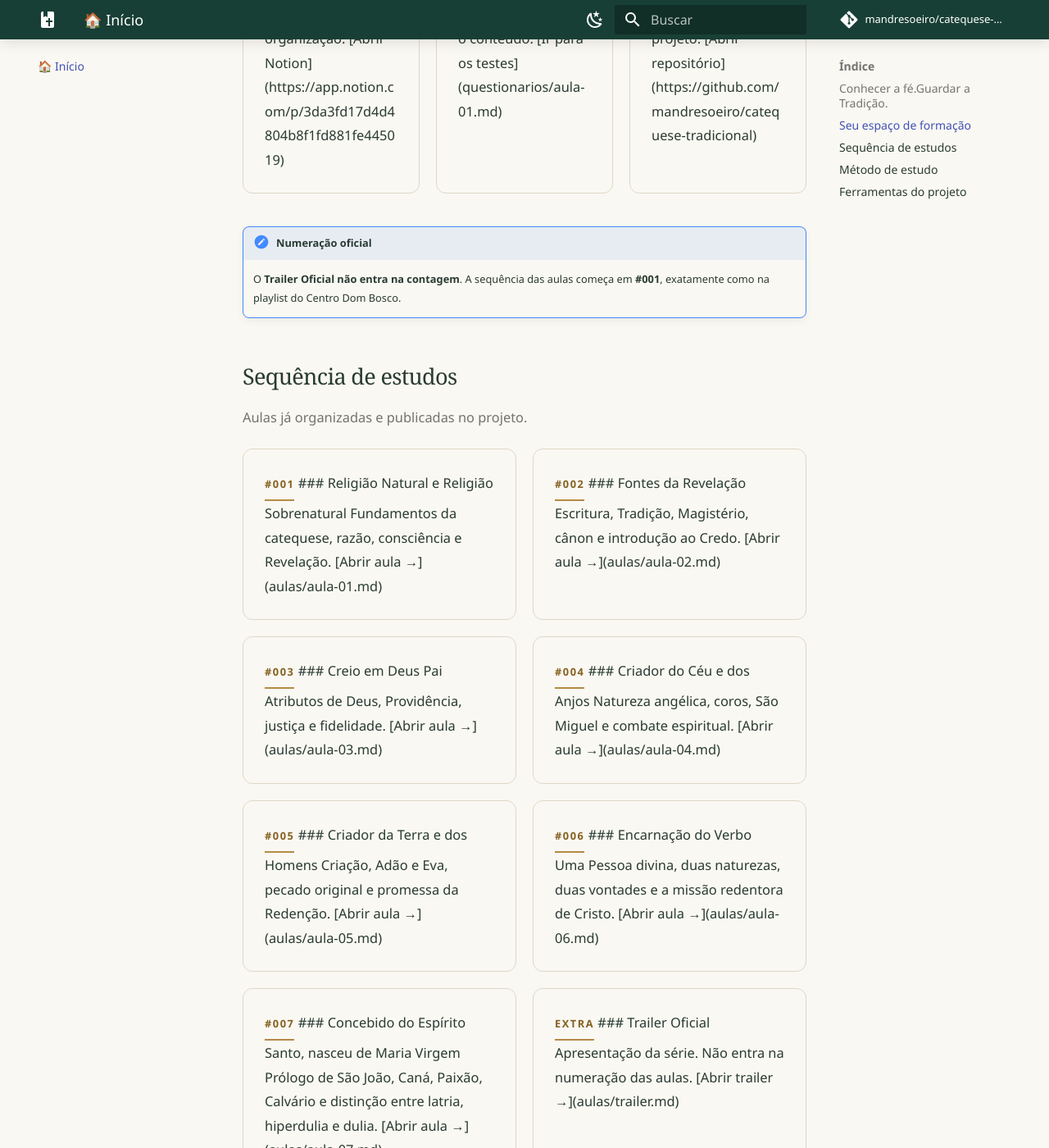
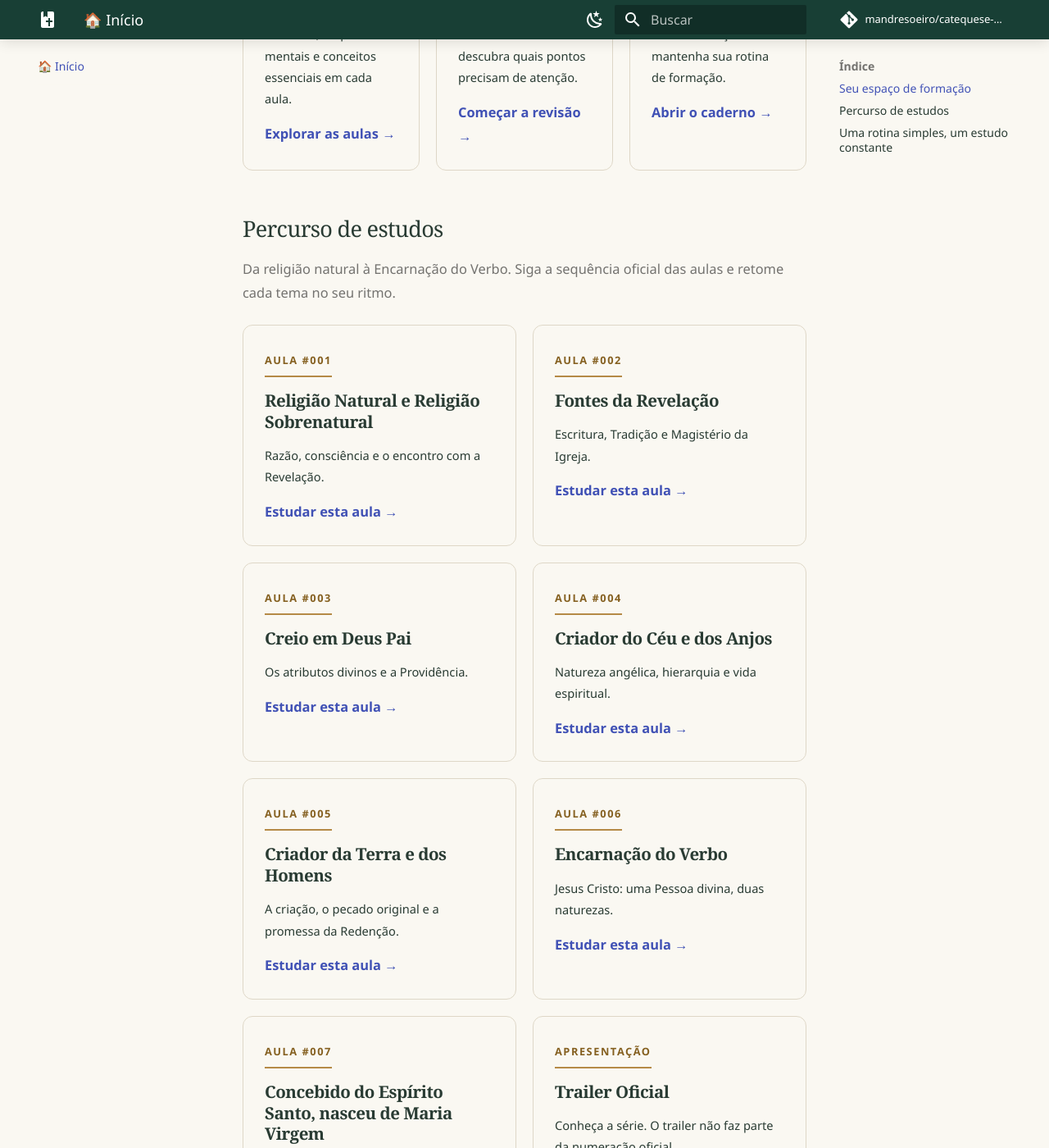
Before and after one commit to mandresoeiro/catequese-tradicional, an MkDocs documentation site: the page built from docs/index.md, in a window 1280 px wide and 1400 px high, scrolled down 1088 px. Shown: the whole window at 82% size. Built offline with MkDocs 1.6.1 and Material for MkDocs 9.7.7, drawn with Linux system fonts in a browser that asks for light colours; comment, search, counter and statistics services are not loaded; some of the changed text lies outside the part shown.

Commit message:
fix: renderiza cartões e links da página inicial

```diff
--- a/docs/index.md
+++ b/docs/index.md
@@ -1,18 +1,10 @@
 # Catequese Tradicional
 
-<div class="hero" markdown>
-
+<div class="hero">
 <span class="hero-kicker">CENTRO DOM BOSCO · CADERNO DE ESTUDOS</span>
-
-## Conhecer a fé.<br>Guardar a Tradição.
-
-Este projeto organiza a **Catequese Tradicional** aula por aula, com resumos, mapas mentais, dicionário, revisão ativa, questionários e treino de explicação oral.
-
-<div class="hero-actions">
-<a class="hero-button primary" href="aulas/">Começar a estudar →</a>
-<a class="hero-button secondary" href="dicionario/">Consultar dicionário</a>
-</div>
-
+<h2>Conhecer a fé.<br>Guardar a Tradição.</h2>
+<p>Um percurso de formação para estudar o Catecismo de São Pio X com ordem, clareza e constância. Leia, compreenda e leve o aprendizado para a vida.</p>
+<div class="hero-actions"><a class="hero-button primary" href="aulas/">Começar a estudar →</a><a class="hero-button secondary" href="dicionario/">Consultar dicionário</a></div>
 </div>
 
 <div class="study-stats"><span><strong>07</strong> aulas de formação</span><span><strong>07</strong> questionários de revisão</span><span><strong>01</strong> dicionário em construção</span></div>
@@ -20,131 +12,40 @@ Este projeto organiza a **Catequese Tradicional** aula por aula, com resumos, ma
 ## Seu espaço de formação
 
 <div class="quick-grid">
-  <div class="quick-card" markdown>
-    <span class="icon">📝</span>
-    **Notion**
-
-    Caderno de estudo e organização.
-
-    [Abrir Notion](https://app.notion.com/p/3da3fd17d4d4804b8f1fd881fe445019)
-  </div>
-  <div class="quick-card" markdown>
-    <span class="icon">🧠</span>
-    **Questionários**
-
-    Revise sem consultar o conteúdo.
-
-    [Ir para os testes](questionarios/aula-01.md)
-  </div>
-  <div class="quick-card" markdown>
-    <span class="icon">💻</span>
-    **GitHub**
-
-    Código-fonte e histórico do projeto.
-
-    [Abrir repositório](https://github.com/mandresoeiro/catequese-tradicional)
-  </div>
+<div class="quick-card"><span class="badge">COMPREENDER</span><h3>Estude com método</h3><p>Resumos, mapas mentais e conceitos essenciais em cada aula.</p><a href="aulas/">Explorar as aulas →</a></div>
+<div class="quick-card"><span class="badge">RECORDAR</span><h3>Teste seu aprendizado</h3><p>Revise o conteúdo e descubra quais pontos precisam de atenção.</p><a href="questionarios/aula-01/">Começar a revisão →</a></div>
+<div class="quick-card"><span class="badge">ORGANIZAR</span><h3>Seu caderno no Notion</h3><p>Reúna anotações e mantenha sua rotina de formação.</p><a href="https://app.notion.com/p/3da3fd17d4d4804b8f1fd881fe445019">Abrir o caderno →</a></div>
 </div>
 
-!!! note "Numeração oficial"
-    O **Trailer Oficial não entra na contagem**. A sequência das aulas começa em **#001**, exatamente como na playlist do Centro Dom Bosco.
+## Percurso de estudos
 
-## Sequência de estudos
-
-<p class="section-intro">Aulas já organizadas e publicadas no projeto.</p>
+<p class="section-intro">Da religião natural à Encarnação do Verbo. Siga a sequência oficial das aulas e retome cada tema no seu ritmo.</p>
 
 <div class="course-grid">
-  <div class="course-card" markdown>
-    <span class="number">#001</span>
-    ### Religião Natural e Religião Sobrenatural
-    Fundamentos da catequese, razão, consciência e Revelação.
-
-    [Abrir aula →](aulas/aula-01.md)
-  </div>
-
-  <div class="course-card" markdown>
-    <span class="number">#002</span>
-    ### Fontes da Revelação
-    Escritura, Tradição, Magistério, cânon e introdução ao Credo.
-
-    [Abrir aula →](aulas/aula-02.md)
-  </div>
-
-  <div class="course-card" markdown>
-    <span class="number">#003</span>
-    ### Creio em Deus Pai
-    Atributos de Deus, Providência, justiça e fidelidade.
-
-    [Abrir aula →](aulas/aula-03.md)
-  </div>
-
-  <div class="course-card" markdown>
-    <span class="number">#004</span>
-    ### Criador do Céu e dos Anjos
-    Natureza angélica, coros, São Miguel e combate espiritual.
-
-    [Abrir aula →](aulas/aula-04.md)
-  </div>
-
-  <div class="course-card" markdown>
-    <span class="number">#005</span>
-    ### Criador da Terra e dos Homens
-    Criação, Adão e Eva, pecado original e promessa da Redenção.
-
-    [Abrir aula →](aulas/aula-05.md)
-  </div>
-
-  <div class="course-card" markdown>
-    <span class="number">#006</span>
-    ### Encarnação do Verbo
-    Uma Pessoa divina, duas naturezas, duas vontades e a missão redentora de Cristo.
-
-    [Abrir aula →](aulas/aula-06.md)
-  </div>
-
-  <div class="course-card" markdown>
-    <span class="number">#007</span>
-    ### Concebido do Espírito Santo, nasceu de Maria Virgem
-    Prólogo de São João, Caná, Paixão, Calvário e distinção entre latria, hiperdulia e dulia.
-
-    [Abrir aula →](aulas/aula-07.md)
-  </div>
-
-  <div class="course-card" markdown>
-    <span class="number">EXTRA</span>
-    ### Trailer Oficial
-    Apresentação da série. Não entra na numeração das aulas.
-
-    [Abrir trailer →](aulas/trailer.md)
-  </div>
+<div class="course-card"><span class="number">AULA #001</span><h3>Religião Natural e Religião Sobrenatural</h3><p>Razão, consciência e o encontro com a Revelação.</p><a href="aulas/aula-01/">Estudar esta aula →</a></div>
+<div class="course-card"><span class="number">AULA #002</span><h3>Fontes da Revelação</h3><p>Escritura, Tradição e Magistério da Igreja.</p><a href="aulas/aula-02/">Estudar esta aula →</a></div>
+<div class="course-card"><span class="number">AULA #003</span><h3>Creio em Deus Pai</h3><p>Os atributos divinos e a Providência.</p><a href="aulas/aula-03/">Estudar esta aula →</a></div>
+<div class="course-card"><span class="number">AULA #004</span><h3>Criador do Céu e dos Anjos</h3><p>Natureza angélica, hierarquia e vida espiritual.</p><a href="aulas/aula-04/">Estudar esta aula →</a></div>
+<div class="course-card"><span class="number">AULA #005</span><h3>Criador da Terra e dos Homens</h3><p>A criação, o pecado original e a promessa da Redenção.</p><a href="aulas/aula-05/">Estudar esta aula →</a></div>
+<div class="course-card"><span class="number">AULA #006</span><h3>Encarnação do Verbo</h3><p>Jesus Cristo: uma Pessoa divina, duas naturezas.</p><a href="aulas/aula-06/">Estudar esta aula →</a></div>
+<div class="course-card"><span class="number">AULA #007</span><h3>Concebido do Espírito Santo, nasceu de Maria Virgem</h3><p>A Virgem Maria, a vida de Cristo e o sacrifício do Calvário.</p><a href="aulas/aula-07/">Estudar esta aula →</a></div>
+<div class="course-card"><span class="number">APRESENTAÇÃO</span><h3>Trailer Oficial</h3><p>Conheça a série. O trailer não faz parte da numeração oficial.</p><a href="aulas/trailer/">Assistir à apresentação →</a></div>
 </div>
 
-## Método de estudo
+## Uma rotina simples, um estudo constante
 
 <div class="study-card" markdown>
 
-<span class="badge">PASSO A PASSO</span>
+<span class="badge">MÉTODO DE ESTUDO</span>
 
-1. **Leia o resumo essencial** da aula.
-2. **Explique com suas palavras** antes de reler.
-3. **Responda ao questionário** sem consultar.
-4. **Revise apenas o que errou ou esqueceu.**
-5. Grave o **treino em vídeo de 30–60 segundos**.
+1. **Leia** o resumo essencial e os blocos da aula.
+2. **Explique** o tema com suas próprias palavras.
+3. **Responda** ao questionário sem consultar.
+4. **Retome** os conceitos que trouxeram dificuldade.
+5. **Revise** após 24 horas e novamente após sete dias.
 
 </div>
 
-## Ferramentas do projeto
+> Este é um caderno pessoal de estudos baseado nas aulas do Centro Dom Bosco. Novos materiais são acrescentados progressivamente.
 
-- 📖 [Visão geral das aulas](aulas/)
-- 📚 [Dicionário Geral](dicionario.md)
-- 🧾 [Questionário #001](questionarios/aula-01.md)
-- 🧾 [Questionário #002](questionarios/aula-02.md)
-- 🧾 [Questionário #003](questionarios/aula-03.md)
-- 🧾 [Questionário #004](questionarios/aula-04.md)
-- 🧾 [Questionário #005](questionarios/aula-05.md)
-- 🧾 [Questionário #006](questionarios/aula-06.md)
-- 🧾 [Questionário #007](questionarios/aula-07.md)
-
----
-
-> **Projeto em construção.** Novas aulas, revisões e materiais visuais serão acrescentados progressivamente.
+[Conhecer o projeto](sobre.md) · [Consultar o dicionário](dicionario.md) · [Ver o código no GitHub](https://github.com/mandresoeiro/catequese-tradicional)
```
